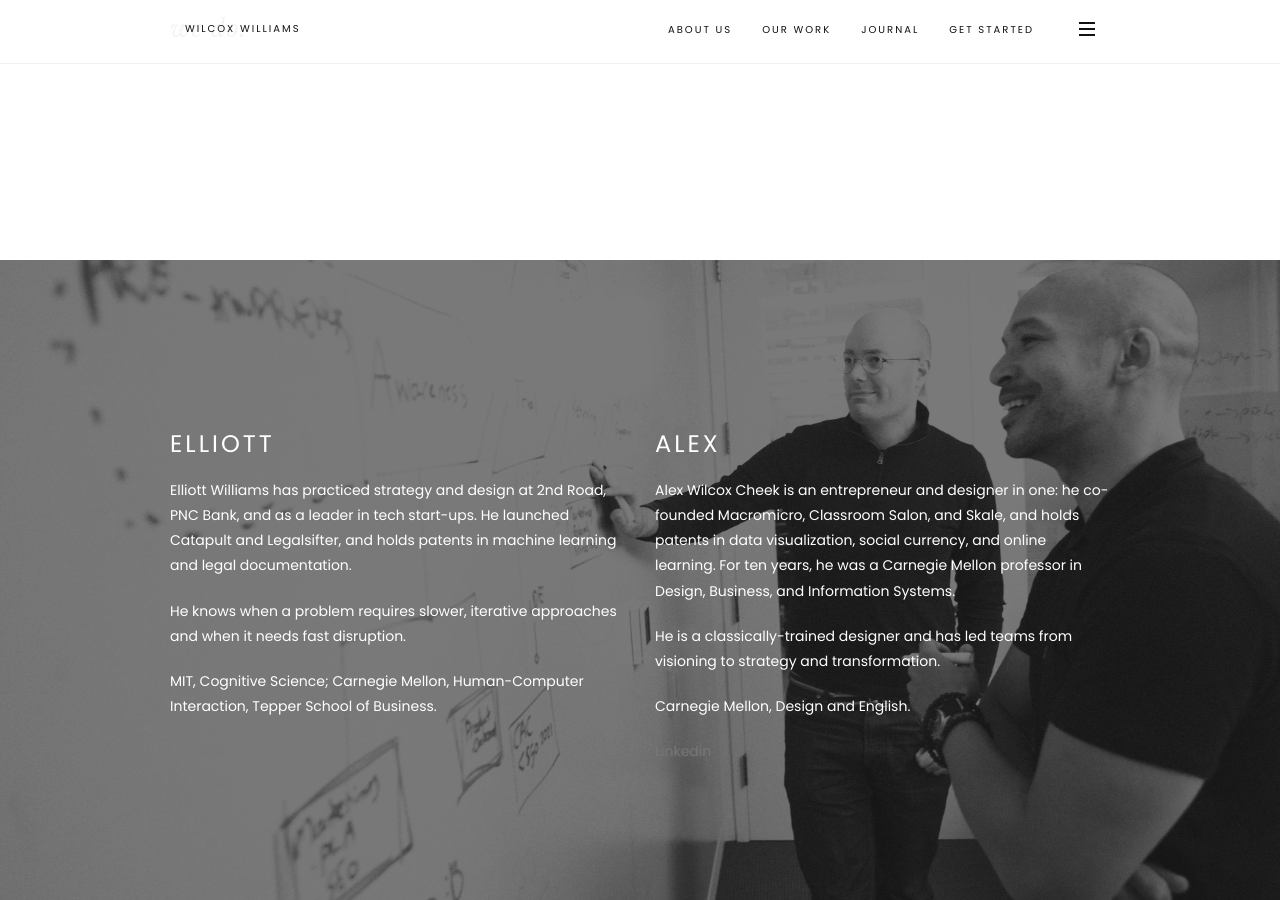
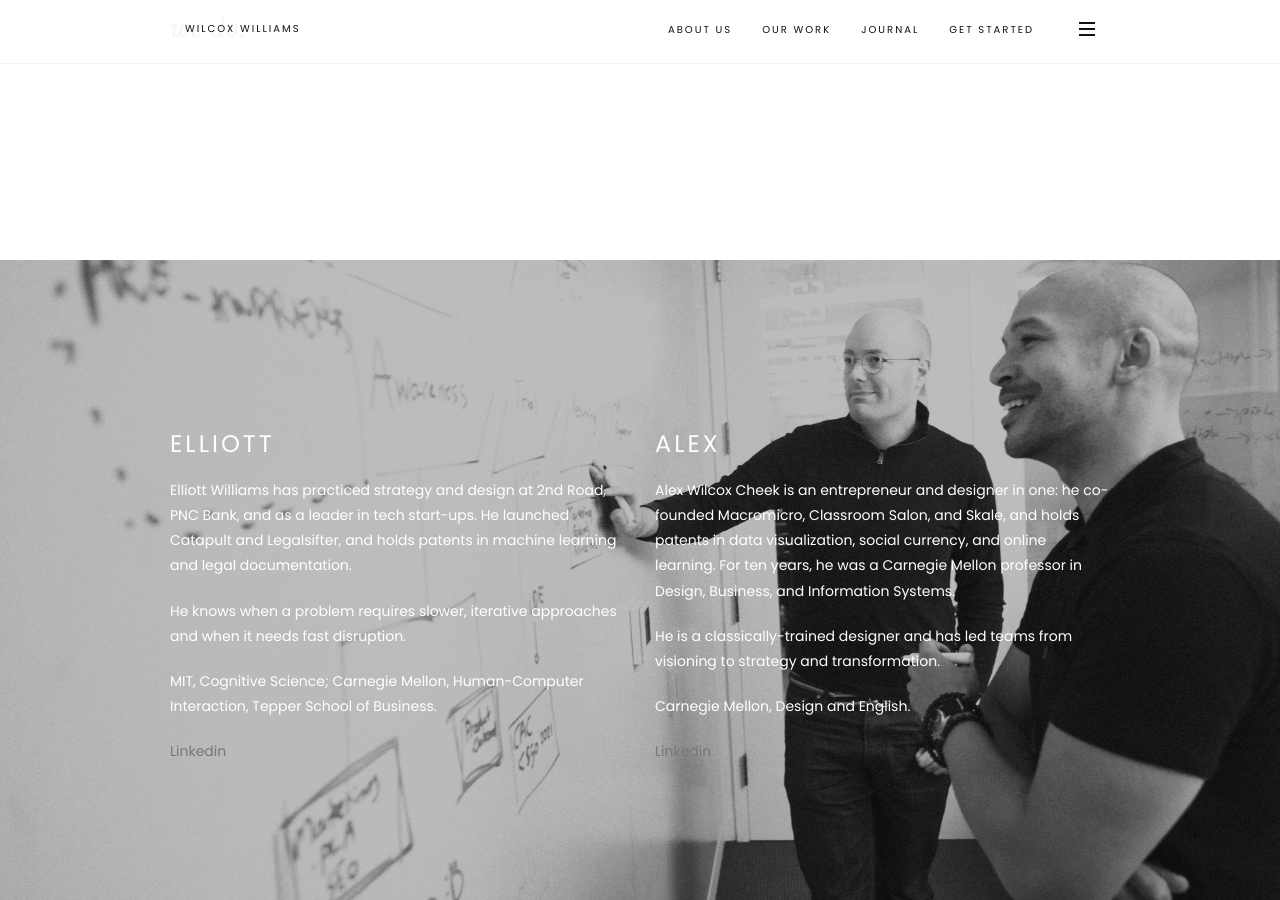
Before and after one commit to rwcstudio/wilcoxwilliams.github.io, a Jekyll site: the page built from about.html, in a window 1280 px wide and 900 px high, scrolled down 343 px. Built offline with Jekyll 4.4.1, drawn with Linux system fonts in a browser that asks for light colours; some web fonts are replaced.

Commit message:
Update about.html

```diff
--- a/about.html
+++ b/about.html
@@ -16,7 +16,7 @@ We’re on the leading edge of design and business and honed our approaches with
 </div>
 </section>
 
-<section class="module module-parallax bg-dark-60" data-background="assets/images/hero-whiteboard2.jpg">
+<section class="module module-parallax bg-dark-30" data-background="assets/images/hero-whiteboard2.jpg">
     <div class="container">
 
 <div class="row">
```
